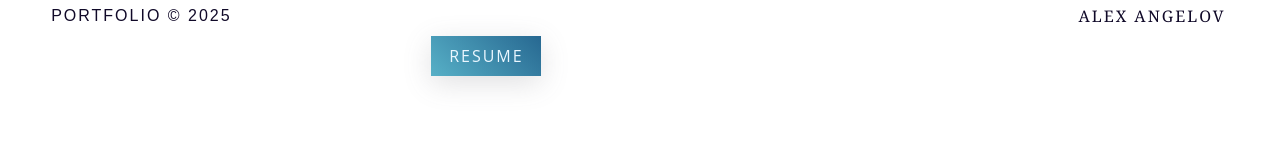
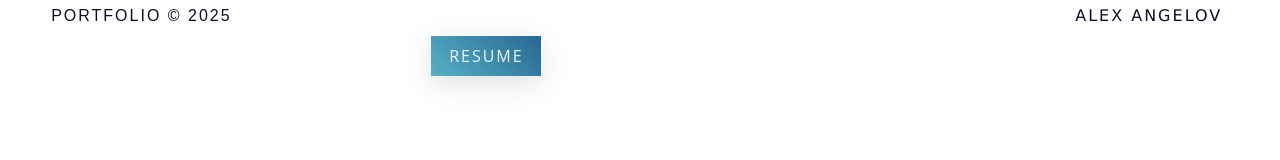
Before and after one commit to Deirror/aangelov-portfolio, a Next.js app: page / in a window 1280 px wide. Shown: the top 160 px of the page. Built offline with nearby package versions, Linux system fonts and the light colour scheme.

Commit message:
add changes

```diff
--- a/components/Home.tsx
+++ b/components/Home.tsx
@@ -13,10 +13,10 @@ const Home = () => {
                 <div className={styles.greeting}>Hello there! It&apos;s me</div>
                 <div className={styles.name}>
                     <Typewriter
-                        words={['Software Engineer', 'Backend Developer', 'Problem Solver', 'Go and Java Enthusiast', 'C/C++/C# Hobby Programmer']}
+                        words={['Software Engineer', 'Backend Developer', 'Problem Solver', 'Go/Java Enthusiast', 'C/C++/C# Programmer']}
                         loop={0}
                         cursor
-                        cursorStyle="_"
+                        cursorStyle="█"
                         typeSpeed={121}
                         deleteSpeed={50}
                         delaySpeed={1000}
--- a/styles/Navbar.module.scss
+++ b/styles/Navbar.module.scss
@@ -13,11 +13,11 @@
     }
 
     .title {
-        text-align: center;
+        margin-left: 4vw;
         font-size: 16px;
         text-transform: uppercase;
         letter-spacing: 2px;
-        font-family: Georgia, 'Times New Roman', Times, serif;
+        font-family:Verdana, Geneva, Tahoma, sans-serif
     }
 
     .menuContainer {
```
